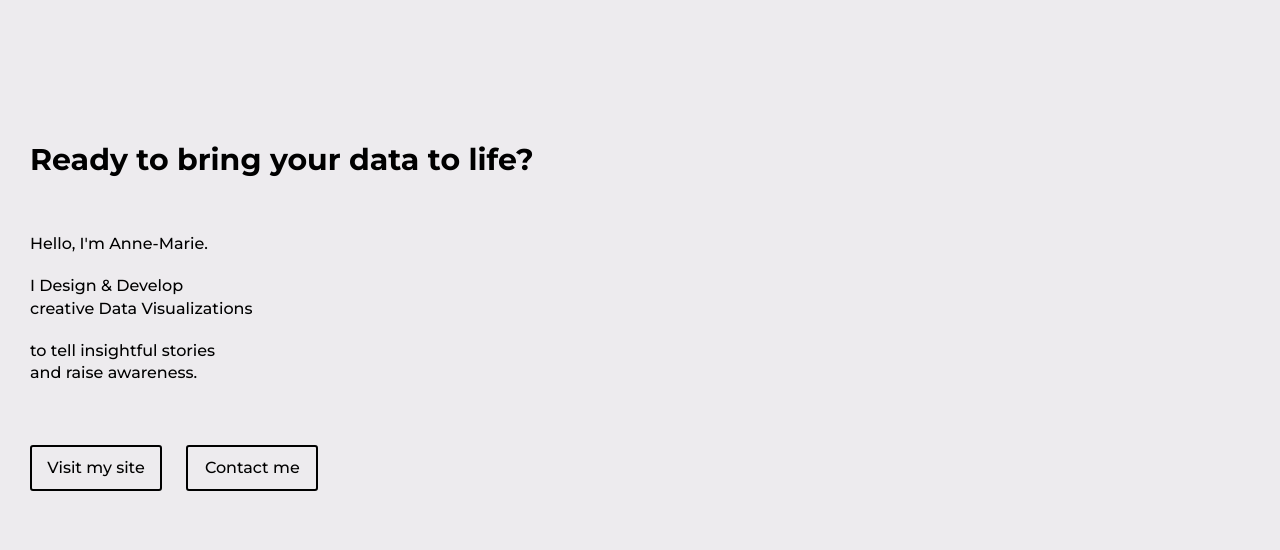
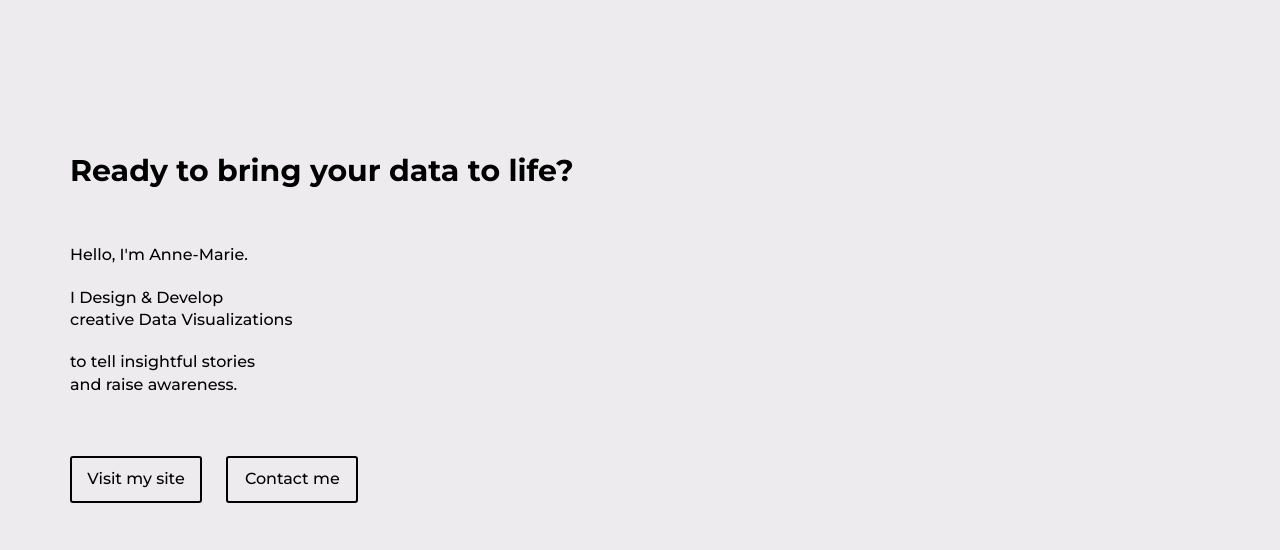
Before and after one commit to amdufour/music-stream, a website: page src/copy/index.html in a window 1280 px wide. Shown: the part 8531-9081 px from the top of the page. Drawn offline with nearby package versions, Linux system fonts and the light colour scheme; files that its build step writes are made by us from their sources; files whose address does not match are found by name.

Commit message:
Reduce container width

```diff
--- a/src/sass/global/_variables.scss
+++ b/src/sass/global/_variables.scss
@@ -4,7 +4,7 @@ $lg: 1200px;
 $md: 768px;
 $sm: 576px;
 $gutter: 30px;
-$container: $xl;
+$container: $lg;
 
 // Colors
 $bg: #000;
```
